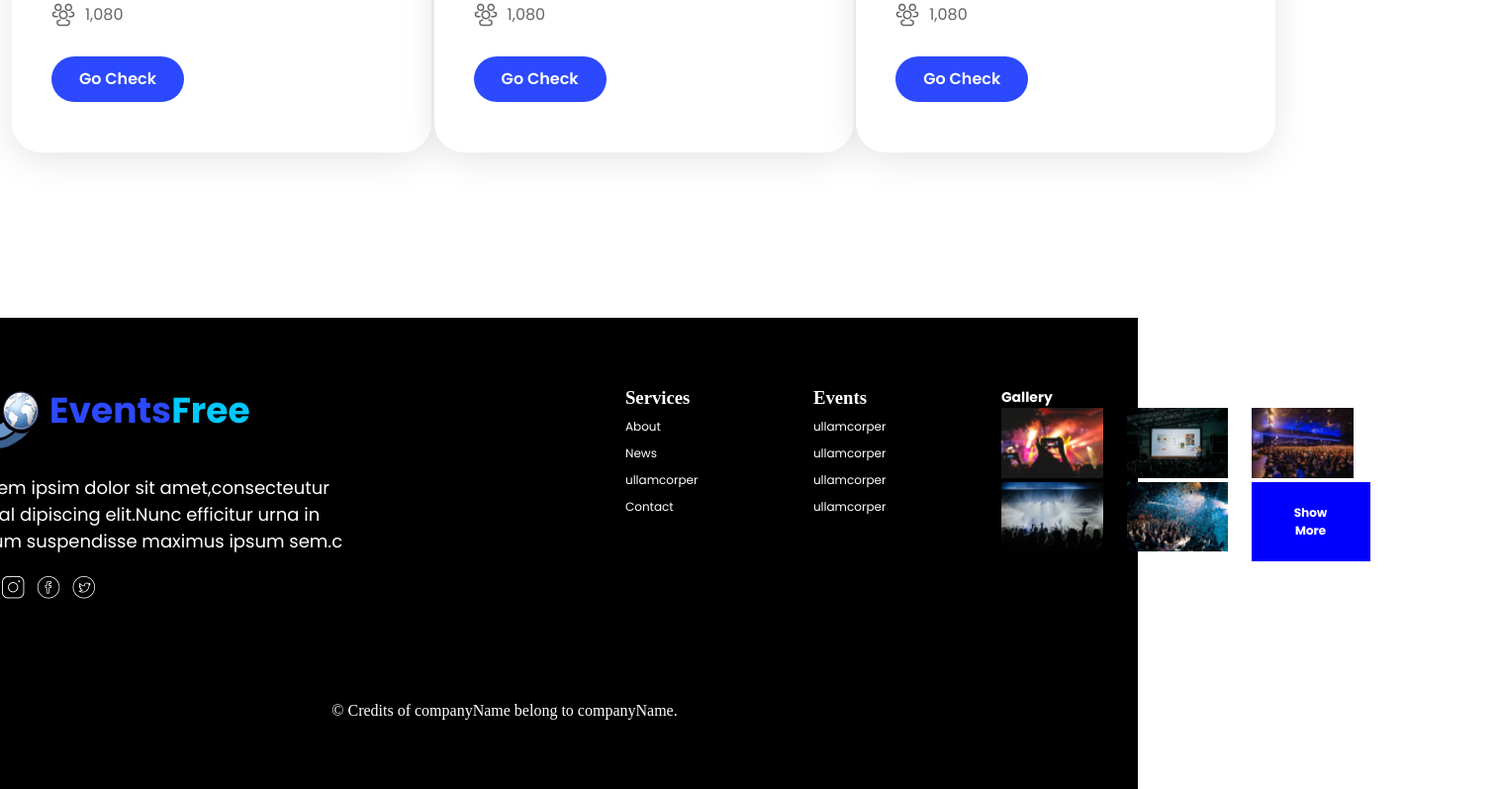
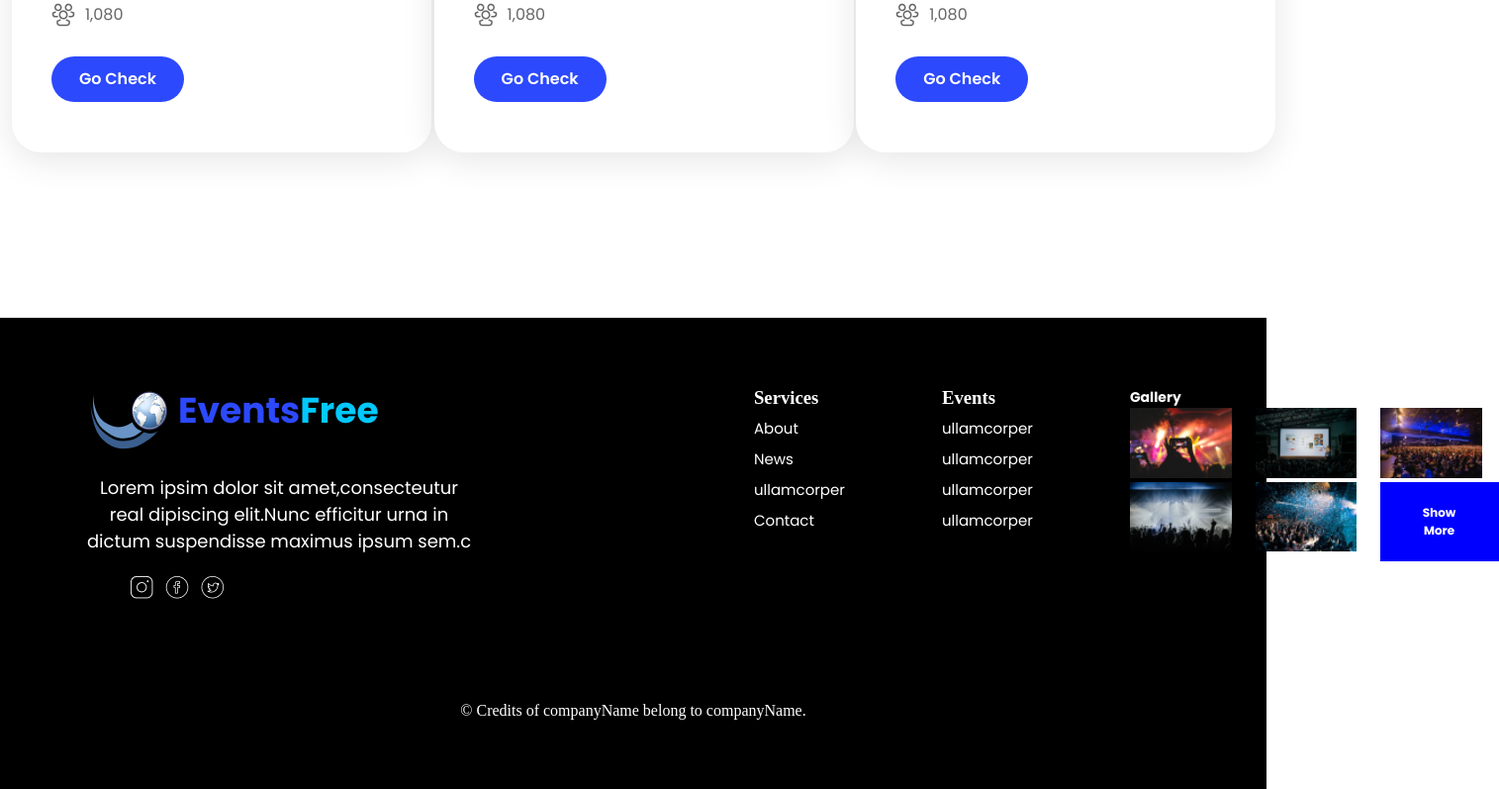
Before and after one commit to RAM-413/responsive2, a plain HTML site: page index.html in a window 1280 px wide. Shown: the part 2101-2898 px from the top of the page at 99% size, 1515 px wide, since content can reach past the window. Drawn offline with Linux system fonts and the light colour scheme.

Commit message:
EventsFree

```diff
--- a/assets/css/style.css
+++ b/assets/css/style.css
@@ -82,11 +82,11 @@
 
 }
 
-.relative {
+/* .relative {
     position: relative;
     right: 130px;
 
-}
+} */
 
 .card {
     width: 424px;
@@ -218,11 +218,7 @@
 
 
 .footer {
-    background: black;
     padding: 70px;
-    /* width: 1919px;
-        height: 435px;
-        flex-shrink: 0; */
     margin-top: 150px;
 }
 
@@ -271,11 +267,13 @@
     margin-bottom: 10px;
 }
 
-.bg-color {
+.bg-color{background-color: black;}
+
+
+.f-link {
     color: white;
-    color: #FFF;
     font-family: Poppins;
-    font-size: 12px;
+    font-size: 15px;
     font-style: normal;
     font-weight: 400;
     line-height: normal;
@@ -316,10 +314,6 @@
 
 .gap-15px {
     gap: 8px;
-}
-
-.bg-color {
-    color: white;
 }
 
 .box {
@@ -477,7 +471,7 @@
 
 .w-100 {
     width: 100%;
-    font-size: 34px;
+
 }
 
 .events2 {
--- a/index.html
+++ b/index.html
@@ -649,8 +649,8 @@
     </section>
 
 
-    <section class="footer relative">
-        <div class="container">
+    <section class="footer  bg-color ">
+        <div class="container ">
             <div class="row">
                 <div class="col-3 ">
                     <a class="d-flex"><img src="./assets/images/earth logo.png" alt="earth logo" class="image1"><span
@@ -670,10 +670,10 @@
                         <div class="col-3">
                             <ol class="gap-15px  d-flex justify-content-center fd-col">
                                 <h3 class="font1 ">Services</h3>
-                                <li><a href="#" class="bg-color">About</a></li>
-                                <li><a href="#" class="bg-color">News</a></li>
-                                <li><a href="#" class="bg-color">ullamcorper</a></li>
-                                <li><a href="#" class="bg-color">Contact</a></li>
+                                <li><a href="#" class="f-link">About</a></li>
+                                <li><a href="#" class="f-link">News</a></li>
+                                <li><a href="#" class="f-link">ullamcorper</a></li>
+                                <li><a href="#" class="f-link">Contact</a></li>
                             </ol>
                         </div>
 
@@ -682,10 +682,10 @@
 
                             <ol class="gap-15px d-flex justify-content-center fd-col">
                                 <h3 class="font1">Events</h3>
-                                <li><a href="*" class="bg-color">ullamcorper</a></li>
-                                <li><a href="*" class="bg-color">ullamcorper</a></li>
-                                <li><a href="*" class="bg-color">ullamcorper</a></li>
-                                <li><a href="*" class="bg-color">ullamcorper</a></li>
+                                <li><a href="*" class="f-link">ullamcorper</a></li>
+                                <li><a href="*" class="f-link">ullamcorper</a></li>
+                                <li><a href="*" class="f-link">ullamcorper</a></li>
+                                <li><a href="*" class="f-link">ullamcorper</a></li>
 
                             </ol>
 
```
